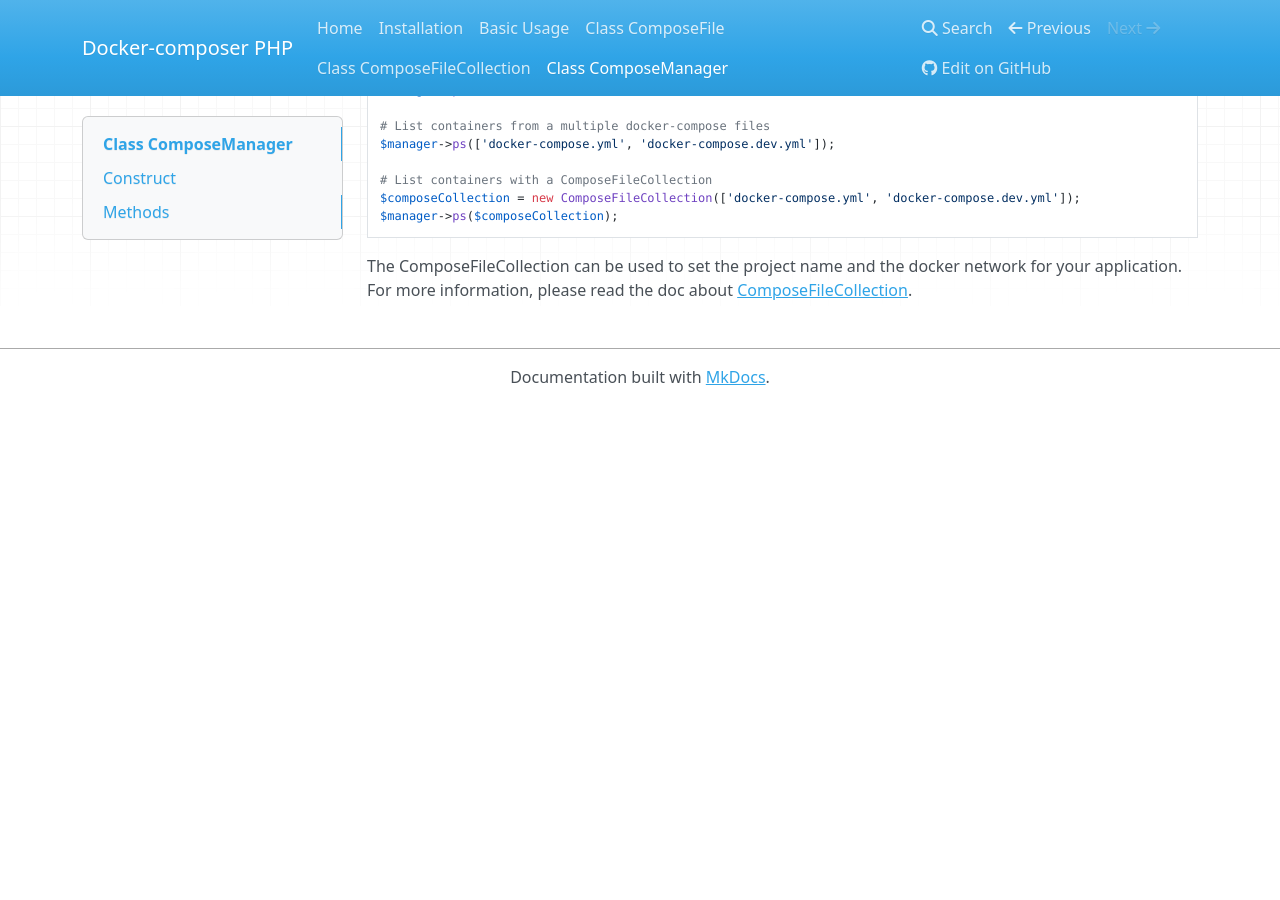
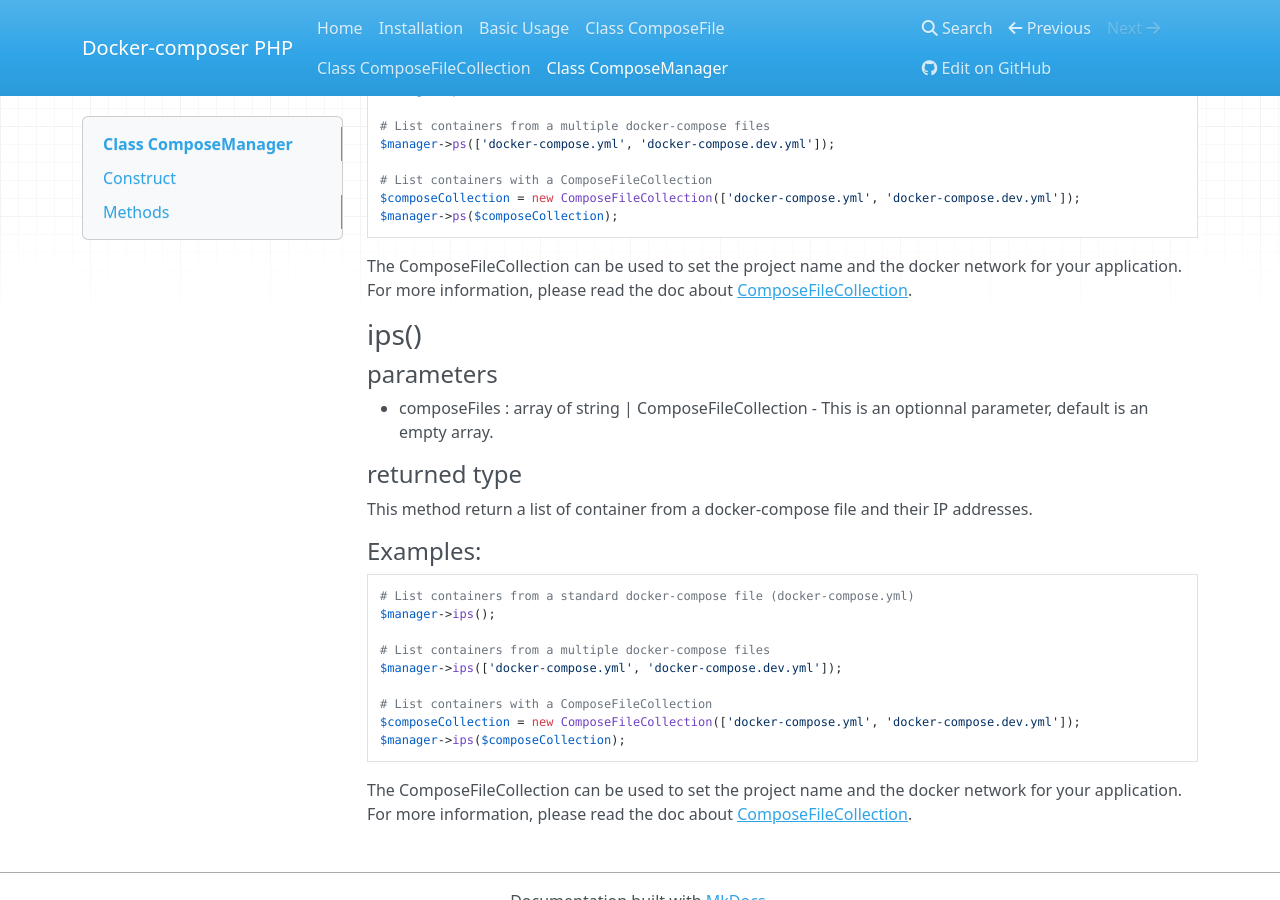
Before and after one commit to omauger/docker-compose-php, an MkDocs documentation site: the page built from docs/composemanager.md, in a window 1280 px wide and 900 px high, scrolled down 4891 px. Built offline with MkDocs 1.6.1, drawn with Linux system fonts in a browser that asks for light colours; nearby versions of some CDN libraries; old or Windows-style settings are respelled for this version of MkDocs; before the commit the page ends 5296 px from its top, so only the background shows below that.

Commit message:
Add documentation to list containers IP addresses

````diff
--- a/docs/composemanager.md
+++ b/docs/composemanager.md
@@ -218,3 +218,25 @@ $manager->ps($composeCollection);
 ```
 
 The ComposeFileCollection can be used to set the project name and the docker network for your application. For more information, please read the doc about [ComposeFileCollection](/composefilecollection).
+
+### ips()
+#### parameters
+* composeFiles : array of string | ComposeFileCollection - This is an optionnal parameter, default is an empty array.
+
+#### returned type
+This method return a list of container from a docker-compose file and their IP addresses.
+
+#### Examples:
+```php
+# List containers from a standard docker-compose file (docker-compose.yml)
+$manager->ips();
+
+# List containers from a multiple docker-compose files
+$manager->ips(['docker-compose.yml', 'docker-compose.dev.yml']);
+
+# List containers with a ComposeFileCollection
+$composeCollection = new ComposeFileCollection(['docker-compose.yml', 'docker-compose.dev.yml']);
+$manager->ips($composeCollection);
+```
+
+The ComposeFileCollection can be used to set the project name and the docker network for your application. For more information, please read the doc about [ComposeFileCollection](/composefilecollection).
````
Also changed, not shown: docs/basic.md (+11 -0 lines), docs/index.md (+1 -0 lines).
